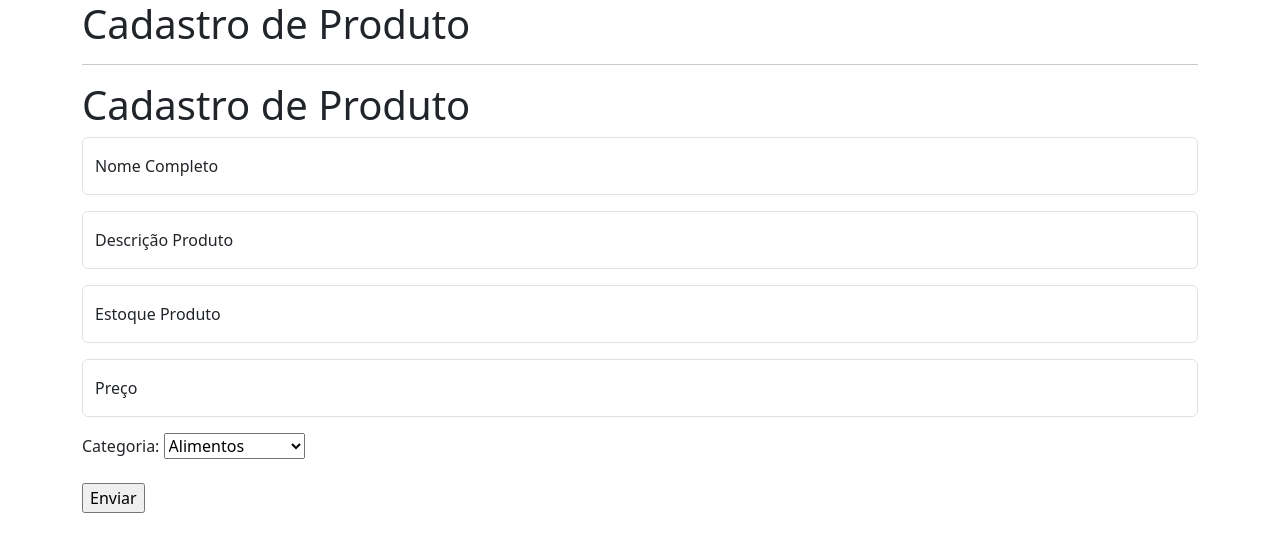
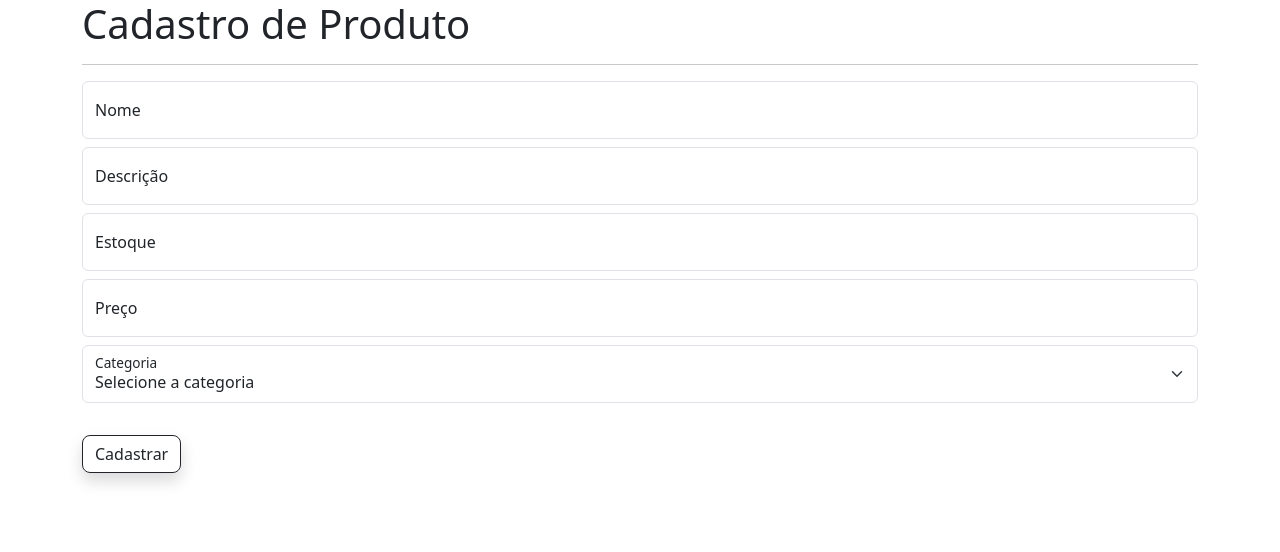
Before and after one commit to Raisqueirozz/PW20242_Atividade1, a FastAPI app: page /cadastro in a window 1280 px wide. Shown: the top 552 px of the page. Run offline with FastAPI, Linux system fonts and the light colour scheme.

Commit message:
conclusao

```diff
--- a/main.py
+++ b/main.py
@@ -1,34 +1,38 @@
 from fastapi import FastAPI, Form, Request
+from fastapi.responses import RedirectResponse
 from fastapi.staticfiles import StaticFiles
 from fastapi.templating import Jinja2Templates
-from fastapi.responses import HTMLResponse, RedirectResponse
+from util import ler_html, salvar_contato, salvar_cadastro
 import uvicorn
 
 app = FastAPI()
-templates = Jinja2Templates(directory="templates")
+
+templates = Jinja2Templates(directory='templates')
+
 app.mount("/static", StaticFiles(directory="static"), name="static")
 
-@app.get("/home", response_class=HTMLResponse)
-def read_home(request: Request):
-    return templates.TemplateResponse("home.html", {"request": request, "message": "Bem-vindo à Home!"})
+@app.get("/")
+def get_root(request: Request):
+    return templates.TemplateResponse('index.html', {"request": request})
 
-@app.get("/cadastro", response_class=HTMLResponse)
+@app.get("/cadastro")
 def get_cadastro(request: Request):
-    return templates.TemplateResponse("cadastro.html", {"request": request, "titulo": "Cadastro de Produto"})
+    return templates.TemplateResponse('cadastro.html', {"request": request})
 
 @app.post("/post_cadastro")
 def post_cadastro(
+    request: Request,
     nome: str = Form(...),
     descricao: str = Form(...),
-    estoque: int = Form(...),
-    preco: float = Form(...),
+    estoque: str = Form(...),
+    preco: str = Form(...),
     categoria: str = Form(...)):
+    salvar_cadastro(nome, descricao, estoque, preco, categoria)
+    return RedirectResponse('/cadastro_recebido', 303)
 
-    return RedirectResponse("/", status_code=303)
-
-@app.get("/", response_class=HTMLResponse)
-def read_root(request: Request):
-    return templates.TemplateResponse("index.html", {"request": request, "message": "Bem-vindo à página inicial!"})
+@app.get("/cadastro_recebido")
+def get_cadastro_recebido(request: Request):
+    return templates.TemplateResponse('index.html', {"request": request})
 
 if __name__ == "__main__":
-    uvicorn.run("main:app", port=8000, reload=True)
+ uvicorn.run("main:app", port=8000, reload=True)
--- a/templates/cadastro.html
+++ b/templates/cadastro.html
@@ -1,42 +1,62 @@
 {% extends "base.html" %}
-{% set titulo = "Cadastro de Produto" %}
+
+{% set titulo= "Cadastro de Produto" %}
+
 {% block conteudo %}
-<h1 class="display-6">{{titulo}}</h1>
-<form action="/post_cadastro" method="post"></form>
-<div class="mb-3 form-floating">
-    <input class="form-control" type="text" name="nome" id="nome" placeholder=" ">
-    <label class="form-label" for="nome">Nome Completo</label>
-</div>
+<form action="/post_cadastro" method="post">
+    <div class="mb-2 form-floating">
+        <input
+            class="form-control"
+            type="text"
+            name="nome"
+            id="nome"
+            placeholder=" ">
+        <label class="form-label text-dark" for="nome">Nome</label>
+    </div>
+    <div class="mb-2 form-floating">
+        <input
+            class="form-control"
+            type="text"
+            name="descricao"
+            id="descricao"
+            placeholder=" ">
+        <label class="form-label text-dark" for="descricao">Descrição</label>
+    </div>
+    <div class="mb-2 form-floating">
+        <input
+            class="form-control"
+            type="text"
+            name="estoque"
+            id="estoque"
+            placeholder=" ">
+        <label class="form-label text-dark" for="estoque">Estoque</label>
+    </div>
+    <div class="mb-2 form-floating">
+        <input
+            class="form-control"
+            type="text"
+            name="preco"
+            id="preco"
+            placeholder=" ">
+        <label class="form-label text-dark" for="preco">Preço</label>
+    </div>
 
-<div class="mb-3 form-floating">
-    <input class="form-control" type="text" name="descricao" id="descricao" placeholder=" ">
-    <label class="form-label" for="descricao">Descrição Produto</label>
-</div>
+    <div class="mb-3 form-floating">
+        <select class="form-select" id="categoria" name="categoria" aria-label="Selecione a categoria">
+            <option value="" selected>Selecione a categoria</option>
+            <option value="Alimentos">Alimentos</option>
+            <option value="Limpeza">Limpeza</option>
+            <option value="Eletrônicos">Eletrônicos</option>
+            <option value="Brinquedos">Brinquedos</option>
+            <option value="Vestuário">Vestuário</option>
+            <option value="Automotivo">Automotivo</option>
+            <option value="Esporte&Lazer">Esporte & Lazer</option>
+        </select>
+        <label class="form-label text-dark" for="categoria">Categoria</label>
+    </div>
 
-<div class="mb-3 form-floating">
-    <input class="form-control" type="text" name="estoque" id="estoque" placeholder=" ">
-    <label class="form-label" for="estoque">Estoque Produto</label>
-</div>
-
-<div class="mb-3 form-floating">
-    <input class="form-control" type="number" name="preco" id="preco" placeholder=" ">
-    <label class="form-label" for="preco">Preço</label>
-</div>
-
-<form action="#" method="post">
-    <label for="categoria">Categoria:</label>
-    <select name="categoria" id="categoria" required>
-        <option value="alimentos">Alimentos</option>
-        <option value="limpeza">Limpeza</option>
-        <option value="eletronicos">Eletrônicos</option>
-        <option value="brinquedos">Brinquedos</option>
-        <option value="vestuario">Vestuário</option>
-        <option value="automotivo">Automotivo</option>
-        <option value="esporte_lazer">Esporte & Lazer</option>
-    </select>
-    <br><br>
-    <input type="submit" value="Enviar">
+    <div class="mb-3">
+        <button class="btn btn-outline-dark rounded-3 my-3 shadow" type="submit">Cadastrar</button>
+    </div>
 </form>
-
-
 {% endblock %}
--- a/templates/cadastro_recebido.html
+++ b/templates/cadastro_recebido.html
@@ -1,7 +1,7 @@
-{% extends 'base.html' %}
+{% extends "base.html" %}
 
-{% set titulo= "Cadastro Recebido" %}
+{% set titulo="Cadastro Recebido" %}
 
 {% block conteudo %}
-<p class="lead">CADASTRO RECEBIDO</p>
+<p class="form-label text-dark lead">SEU CADASTRO FOI ENVIADO COM SUCESSO.</p>
 {% endblock %}
--- /dev/null
+++ b/util.py
@@ -0,0 +1,30 @@
+from datetime import datetime
+import sqlite3
+
+NOME_PASTA_HTML='html/'
+NOME_PASTA_CONTATOS = "dados/cadastros_estoque/"
+NOME_PASTA_CADASTRO = "dados/cadastros_estoque/"
+
+def ler_html(nome_arquivo:str) -> str:
+    caminho = f"{NOME_PASTA_HTML}{nome_arquivo}.html"
+    with open(caminho, "r", encoding="utf-8") as arquivo:
+        conteudo_html = arquivo.read()
+    return conteudo_html
+
+
+def salvar_contato(nome, descricao, estoque, preco):
+    agora = datetime.now().strftime("%Y-%m-%d_%H-%M-%S")
+    nome_arquivo = f"{NOME_PASTA_CONTATOS}{agora}cadastro.txt"
+    conteudo = f"Nome: {nome}\nDescrição: {descricao}\nEstoque: {estoque}\nPreço: {preco}\n"
+    with open(nome_arquivo, "w") as arquivo:
+        arquivo.write(conteudo)
+
+def salvar_cadastro(nome, descricao, estoque, preco, categoria):
+    agora = datetime.now().strftime("%Y-%m-%d_%H-%M-%S")
+    nome_arquivo = f"{NOME_PASTA_CADASTRO}{agora}cadastro_.txt"
+    conteudo = f"Nome: {nome}\nDescrição: {descricao}\nEstoque:{estoque}\nSenha:{preco}\nCategoria:{categoria}"
+    with open(nome_arquivo, 'w') as arquivo:
+        arquivo.write(conteudo)
+
+def obter_conexao():
+    return sqlite3.connect("dados.db")
```
Also changed, not shown: models/produto_model.py (added, +12 -0 lines), sql/produto_sql.py (added, +21 -0 lines).
